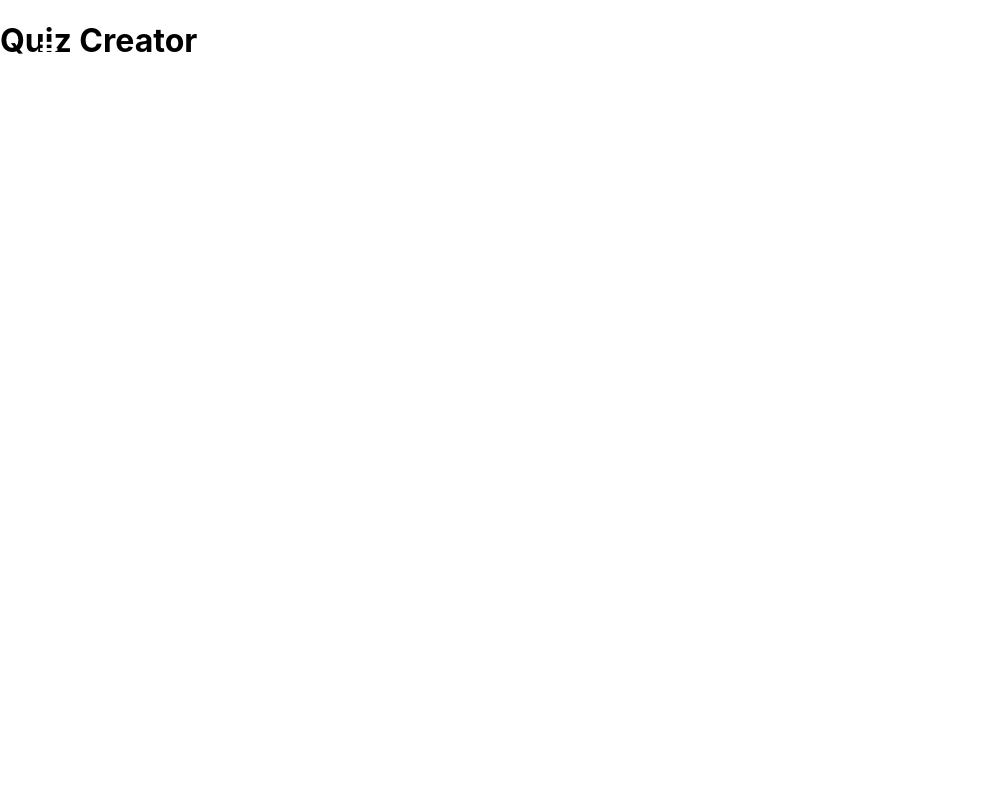
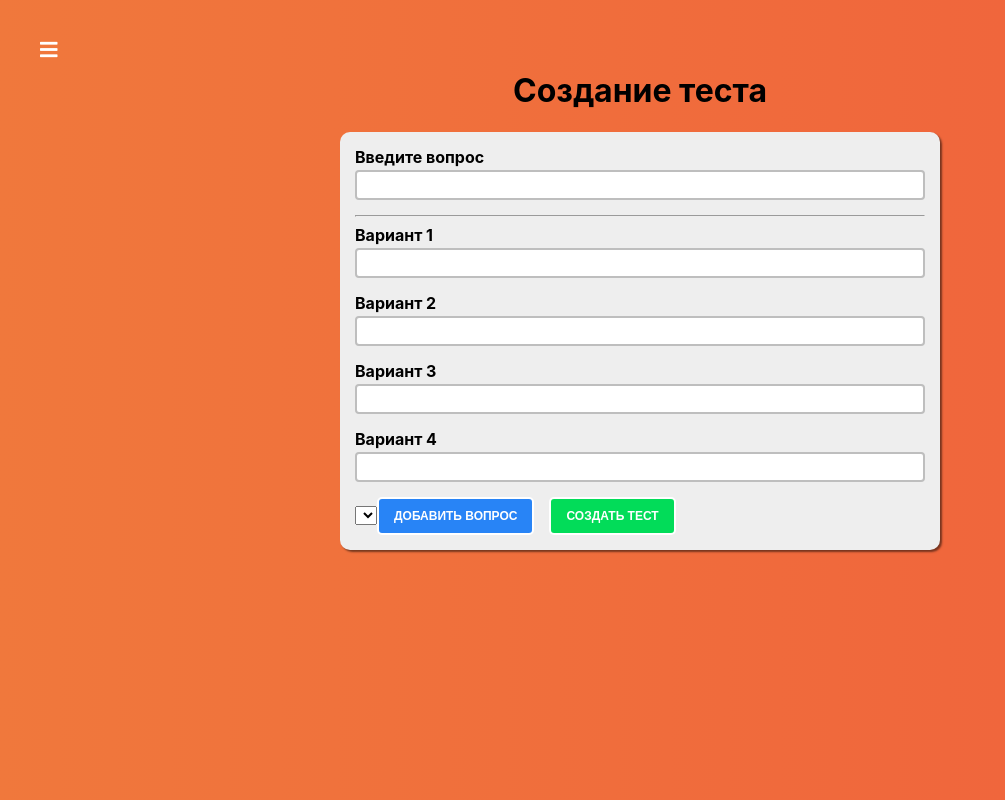
Before and after one commit to Vadimagic/QuizReact, a React app: page /quiz-creator in a window 1280 px wide. Shown: the whole page, without its empty margins (0-1005 px from the left). Built offline with nearby package versions, Linux system fonts and the light colour scheme.

Commit message:
create quizCreator form and state

```diff
--- a/src/components/UI/Button/Button.module.css
+++ b/src/components/UI/Button/Button.module.css
@@ -3,7 +3,7 @@
 	color: #fff;
 	background: inherit;
 	border-radius: 5px;
-	padding: 5px 10px;
+	padding: 10px 15px;
 	font-weight: 700;
 	font-size: 12px;
 	cursor: pointer;
--- a/src/containers/Auth/Auth.js
+++ b/src/containers/Auth/Auth.js
@@ -16,7 +16,7 @@ export default class Auth extends Component {
 				valid: false,
 				touched: false,
 				validation: {
-					require: true,
+					required: true,
 					email: true
 				}
 			},
@@ -28,7 +28,7 @@ export default class Auth extends Component {
 				valid: false,
 				touched: false,
 				validation: {
-					require: true,
+					required: true,
 					minLength: 6,
 					maxLength: 16
 				}
@@ -56,7 +56,7 @@ export default class Auth extends Component {
 		let isValid = true;
 		value = value.trim()
 
-		if (validation.require) {
+		if (validation.required) {
 			isValid = value !== '' && isValid
 		}
 
@@ -75,11 +75,11 @@ export default class Auth extends Component {
 		return isValid;
 	}
 
-	onChangeHandler = (event, controlName) => {
+	onChangeHandler = (value, controlName) => {
 		const formControls = {...this.state.formControls}
 		const control = formControls[controlName]
 
-		control.value = event.target.value
+		control.value = value
 		control.touched = true
 		control.valid = this.validateControl(control.value, control.validation)
 
@@ -105,8 +105,8 @@ export default class Auth extends Component {
 					errorMessage={control.errorMessage}
 					valid={control.valid}
 					touched={control.touched}
-					shouldValidate={control.validation.require}
-					onChange={(event) => this.onChangeHandler(event, controlName)}
+					shouldValidate={!!control.validation}
+					onChange={(event) => this.onChangeHandler(event.target.value, controlName)}
 				/>
 			)
 		})
--- a/src/containers/QuizCreator/QuizCreator.js
+++ b/src/containers/QuizCreator/QuizCreator.js
@@ -1,11 +1,131 @@
-import React, { Component } from 'react'
-// import classes from './QuizCreator.module.css'
+import React, { Component, Fragment } from 'react'
+import Button from '../../components/UI/Button/Button'
+import Input from '../../components/UI/Input/Input'
+import { createControl } from '../../form/formFramework'
+import classes from './QuizCreator.module.css'
+
+function createOptionControl(number) {
+	return createControl({
+		label: `Вариант ${number}`,
+		errorMessage: 'Значение не может быть пустым',
+		id: number
+	}, {
+		required: true
+	})
+}
+
+function createFormControls() {
+	return {
+		question: createControl({
+			label: 'Введите вопрос',
+			errorMessage: 'Вопрос не может быть пустым'
+		}, {
+			required: true
+		}),
+		option1: createOptionControl(1),
+		option2: createOptionControl(2),
+		option3: createOptionControl(3),
+		option4: createOptionControl(4)
+	}
+}
 
 export default class QuizCreator extends Component {
+
+	state = {
+		quiz: [],
+		formControls : createFormControls()
+	}
+
+	submitHandler = e => {
+		e.preventDefault()
+	}
+
+	addQuestionHandler = () => {
+
+	}
+
+	createQuizHandler = () => {
+
+	}
+
+	validateControl(value, validation) {
+		if (!validation) {
+			return true
+		}
+
+		let isValid = true;
+		value = value.trim()
+
+		if (validation.required) {
+			isValid = value !== '' && isValid
+		}
+
+		return isValid;
+	}
+
+	changeHandler = (value, controlName) => {
+		const formControls = {...this.state.formControls}
+		const control = formControls[controlName]
+
+		control.value = value
+		control.touched = true
+		control.valid = this.validateControl(control.value, control.validation)
+
+		const isFormValid = !Object.keys(formControls).reduce((valid, item) => {
+			return valid || !formControls[item].valid
+		} , false)
+
+		this.setState({
+			isFormValid,
+			formControls
+		})
+	}
+
+	renderControls() {
+		return Object.keys(this.state.formControls).map((controlName, index) => {
+			const control = this.state.formControls[controlName]
+			return (
+				<Fragment key={controlName + index}>
+					<Input
+						label={control.label}
+						value={control.value}
+						errorMessage={control.errorMessage}
+						valid={control.valid}
+						touched={control.touched}
+						shouldValidate={!!control.validation}
+						onChange={(event) => this.changeHandler(event.target.value, controlName)}
+					/>
+					{index === 0 ? <hr/> : null}
+				</Fragment>
+			)
+		})
+	}
+
 	render() {
 		return (
-			<div>
-				<h1>Quiz Creator</h1>
+			<div className={classes.QuizCreator}>
+				<div>
+					<h1>Создание теста</h1>
+
+					<form onSubmit={this.submitHandler}>
+
+						{this.renderControls()}
+						<select></select>
+						<Button
+							type='primary'
+							onClick={this.addQuestionHandler}
+						>
+							Добавить вопрос
+						</Button>
+
+						<Button
+							type='success'
+							onClick={this.createQuizHandler}
+						>
+							Создать тест
+						</Button>
+					</form>
+				</div>
 			</div>
 		)
 	}
--- a/src/containers/QuizCreator/QuizCreator.module.css
+++ b/src/containers/QuizCreator/QuizCreator.module.css
@@ -1,3 +1,25 @@
 .QuizCreator {
+	display: flex;
+	justify-content: center;
+	padding-top: 50px;
+	flex-grow: 1;
+	width: 100%;
+	background: linear-gradient(270deg, #f0613c 0%, #f0783c 100%)
+}
 
+.QuizCreator > div {
+	width: 100%;
+	max-width: 600px;
+	padding: 0 20px;
 }
+
+.QuizCreator h1 {
+	text-align: center;
+}
+
+.QuizCreator form {
+	background: #eee;
+	border-radius: 10px;
+	padding: 15px;
+	box-shadow: 2px 2px 2px rgba(0,0,0,.5);
+}
--- /dev/null
+++ b/src/form/formFramework.js
@@ -0,0 +1,9 @@
+export function createControl (config, validation) {
+	return {
+		...config,
+		validation,
+		valid: !validation,
+		touched: false,
+		value: ''
+	}
+}
```
